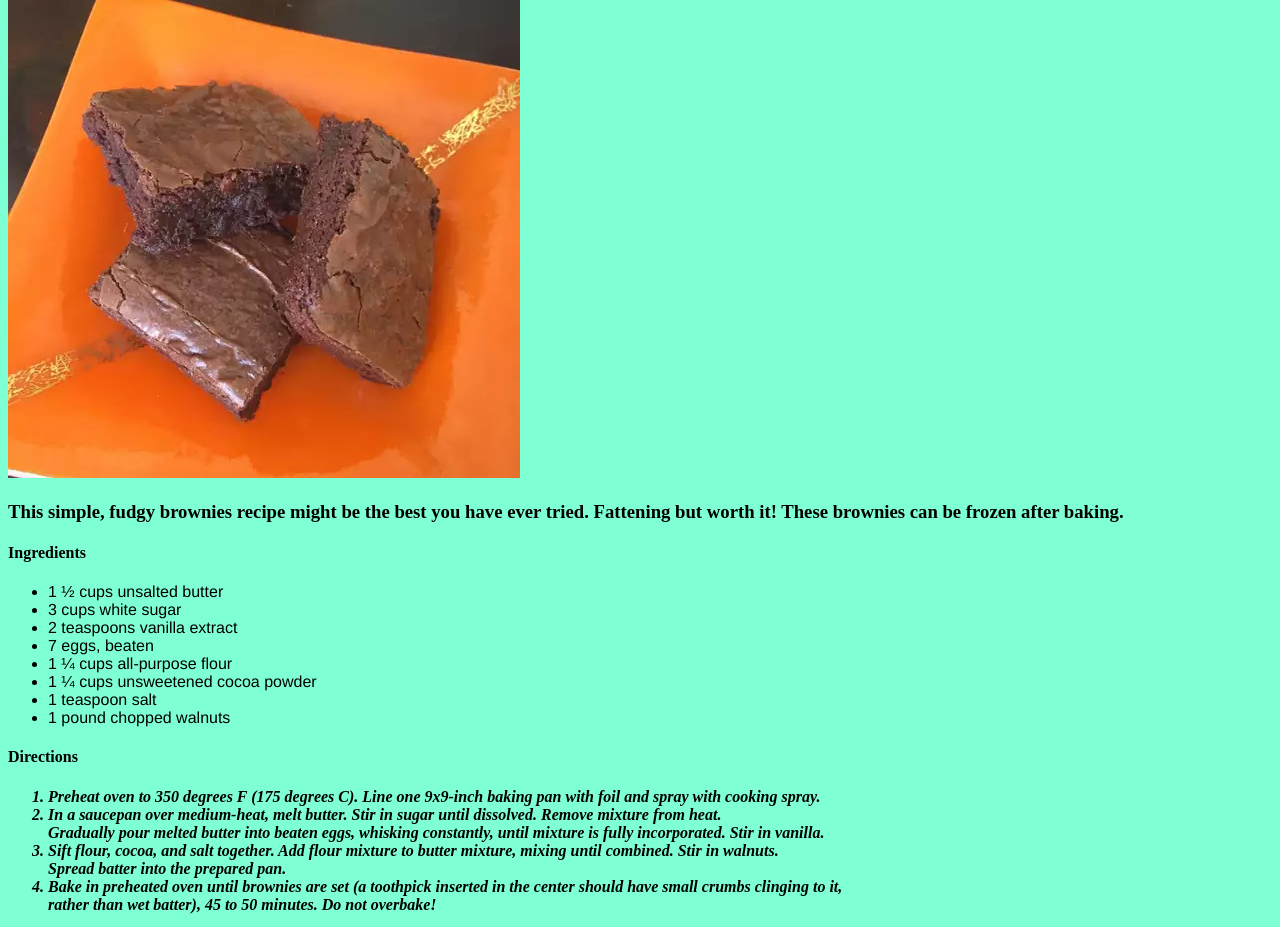
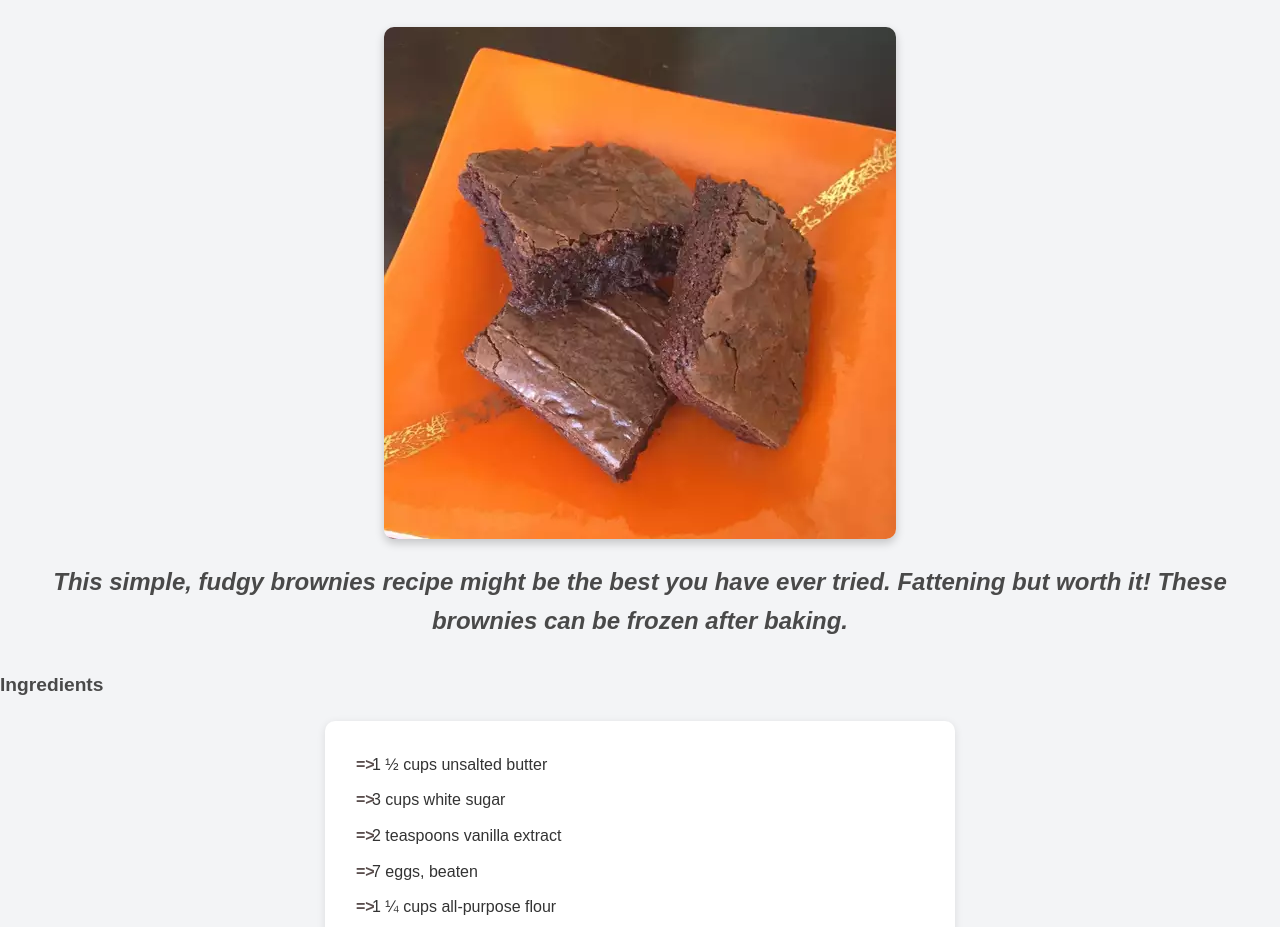
Before and after one commit to KTKarthick006/WEBD-PROJECTS-, a plain HTML site: page Project_1/Recipes/brownie.html in a window 1280 px wide. Shown: the part 103-1030 px from the top of the page. Drawn offline with Linux system fonts and the light colour scheme.

Commit message:
fix: Improve CSS for brownie page

```diff
--- a/Project_1/Recipes/style1.css
+++ b/Project_1/Recipes/style1.css
@@ -1,24 +1,84 @@
-*
-{
-    background-color: aquamarine;
+/* Global styling for body */
+body {
+    font-family: 'Arial', sans-serif;
+    margin: 0;
+    padding: 0;
+    background-color: #f3f4f6;
+    color: #333;
+    line-height: 1.6;
 }
 
-.Ingredients
-{
-    font-family: 'Franklin Gothic Medium', 'Arial Narrow', Arial, sans-serif;
-    font-size: medium;
-    font-weight: 200;
+/* Styling for headings */
+h3, h4 {
+    color: #333;
+    text-align: center;
+    margin-bottom: 20px;
 }
-.Directions
-{
-    font-family: 'Times New Roman', Times, serif;
-    font-size: medium;
-    font-weight: 700;
+
+h2 {
+    font-size: 2.5rem;
+    color: #5a4e4d;
+}
+
+h3 {
+    font-size: 1.5rem;
+    color: #494949;
     font-style: italic;
 }
-.heading1
-{
-    font-family: 'Trebuchet MS', 'Lucida Sans Unicode', 'Lucida Grande', 'Lucida Sans', Arial, sans-serif;
-    font-style: inherit ;
-    font-weight: bolder;
+
+h4 {
+    font-size: 1.2rem;
+    color: #494949;
+    text-align: left;
+    margin-top: 30px;
 }
+
+
+img {
+    display: block;
+    margin: 20px auto;
+    max-width: 90%;
+    height: auto;
+    border-radius: 10px;
+    box-shadow: 0 4px 10px rgba(0, 0, 0, 0.2);
+}
+
+
+.Ingredients, .Directions {
+    max-width: 600px;
+    margin: 0 auto;
+    padding: 15px;
+    background-color: #fff;
+    border-radius: 10px;
+    box-shadow: 0 2px 8px rgba(0, 0, 0, 0.1);
+    margin-bottom: 30px;
+}
+
+
+ul {
+    list-style: none;
+    padding: 0;
+}
+
+ul li::before {
+    content: "=>";
+    color: #5a4e4d;
+    font-weight: bold;
+    display: inline-block;
+    width: 1em;
+    margin-left: 1em;
+}
+
+ol {
+    padding-left: 20px;
+}
+
+ol li {
+    margin-bottom: 10px;
+}
+
+
+.Ingredients ul li, .Directions ol li {
+    font-size: 1rem;
+    margin-bottom: 10px;
+}
```
